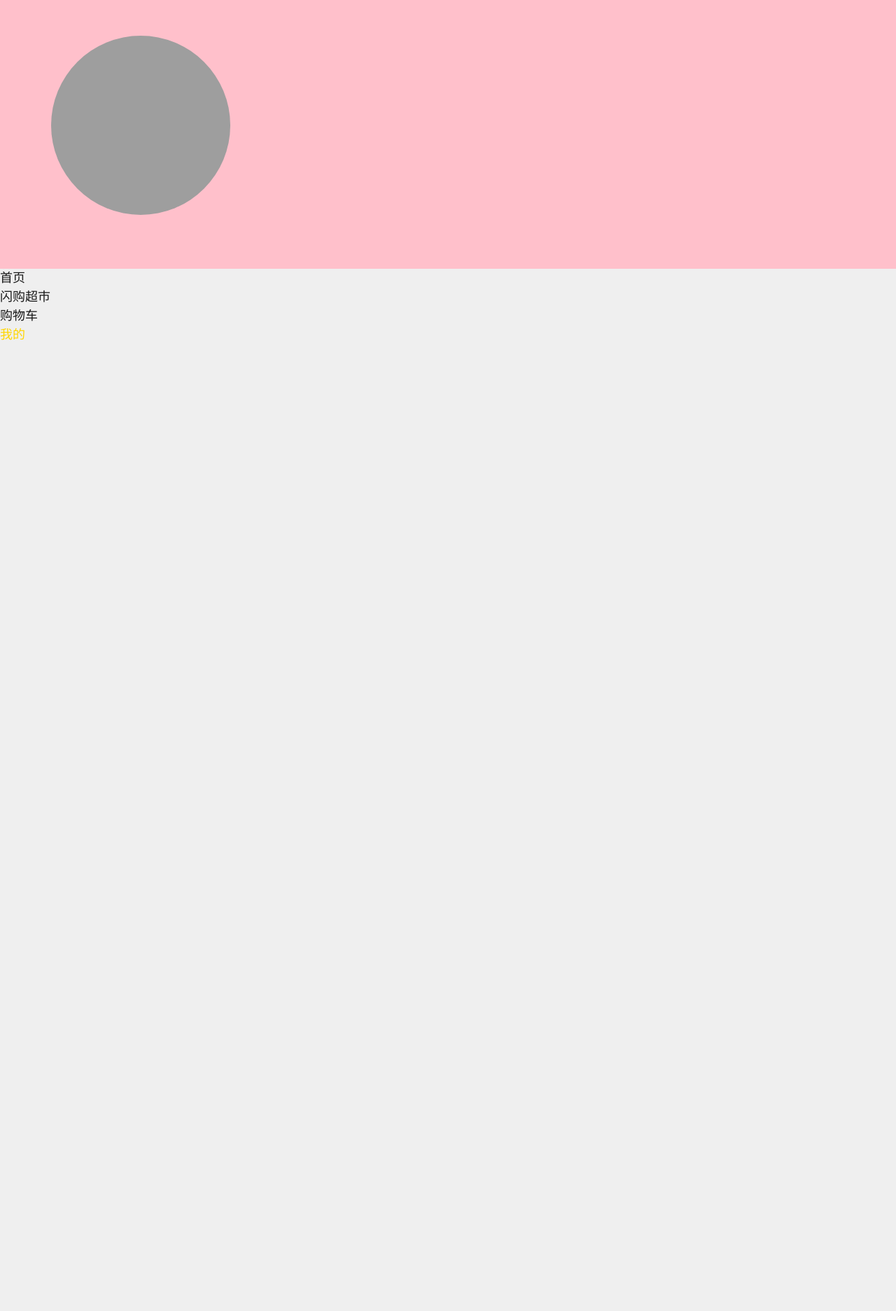
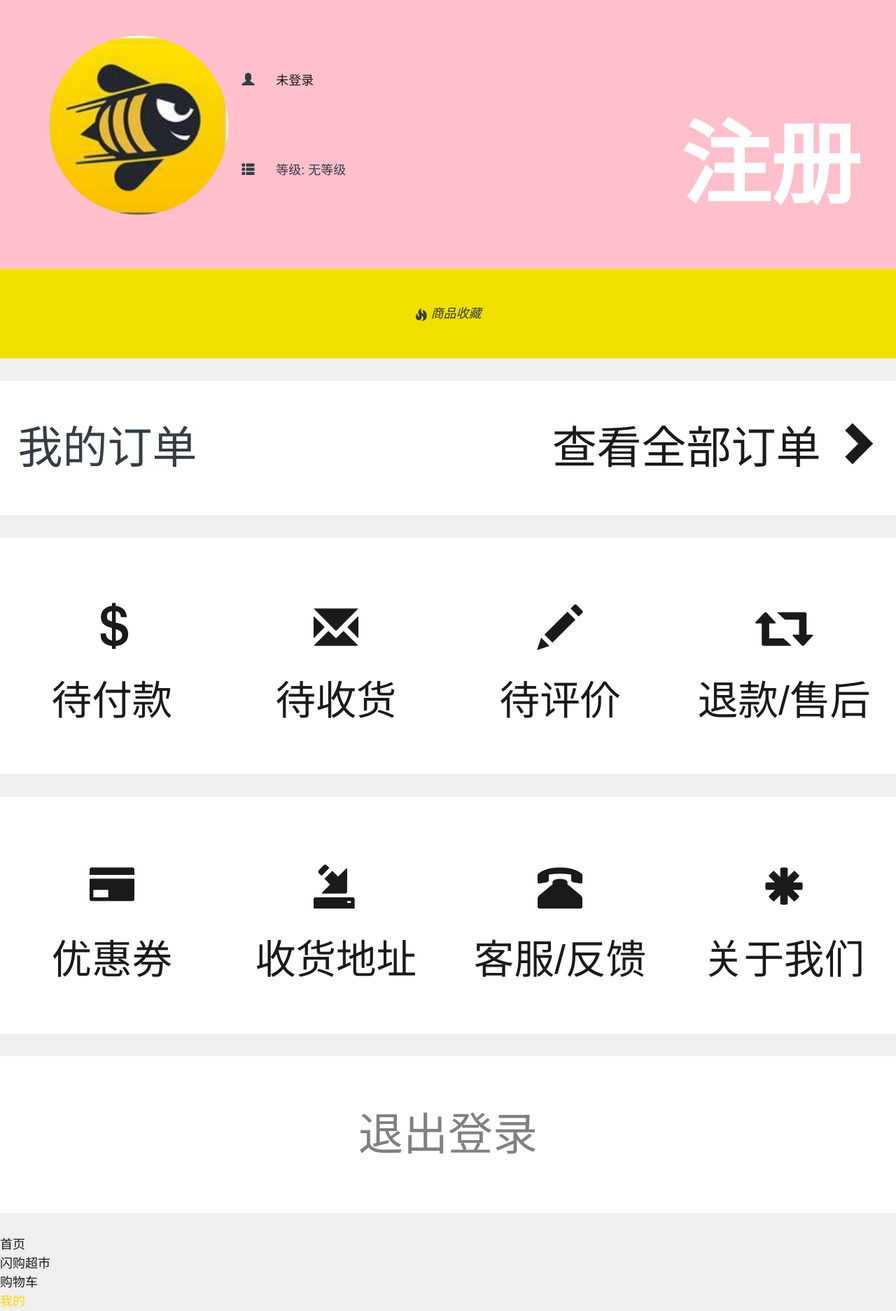
Before and after one commit to kenzhanglg/python1812axf, a Django app: page /axf/mine/ in a window 1280 px wide. Shown: the part 27-1900 px from the top of the page at 70% size. Before the commit the page ends 513 px from the top, so only its background shows below. Run offline with Django 3.2, Linux system fonts and the light colour scheme; some libraries are stand-ins or nearby versions; grey boxes are pictures that could not be loaded.

Commit message:
我的部分

```diff
--- a/app/urls.py
+++ b/app/urls.py
@@ -3,9 +3,9 @@ from app import views
 
 urlpatterns = [
     url(r'^$',views.home,name='home'),
-    # url(r'^market/$', views.market, name='marketbase'),
-    # url(r'^market/(\d+)/$', views.market, name='market'),
-    url(r'^market/$', views.market, name='market'),
+    url(r'^market/$', views.market, name='marketbase'),
+    url(r'^market/(?P<childid>\d+)/(?P<sortid>\d+)/$', views.market, name='market'),
+    # url(r'^market/$', views.market, name='market'),
 
     url(r'^cart/$', views.cart, name='cart'),
     url(r'^mine/$', views.mine, name='mine'),
--- a/app/views.py
+++ b/app/views.py
@@ -34,7 +34,7 @@ def home(request):
     return render(request,'home/home.html',context=response_dir)
 
 # def market(request,categoryid=104749,):
-def market(request):
+def market(request,childid='0',sortid='0'):
 
     foodtypes = Foodtype.objects.all()
     #商品信息
@@ -45,11 +45,38 @@ def market(request):
 
     index= int(request.COOKIES.get('index','0'))
     categoryid = foodtypes[index].typeid
-    goods_list = Goods.objects.filter(categoryid=categoryid)
+    # goods_list = Goods.objects.filter(categoryid=categoryid)
+    if childid == '0':
+        goods_list = Goods.objects.filter(categoryid=categoryid)
+    else:
+        goods_list = Goods.objects.filter(childcid=childid)
+
+    if sortid == '1':
+        goods_list = goods_list.order_by('-productnum')
+    elif sortid == '2':
+        goods_list = goods_list.order_by('price')
+    elif sortid == '3':
+        goods_list = goods_list.order_by('-price')
+
+
+    childtypenames = foodtypes[index].childtypenames
+    childtype_list = []
+    for item in childtypenames.split('#'):
+        item_arr = item.split(':')
+        temp_arr = {
+            'name':item_arr[0],
+            'id':item_arr[1],
+        }
+        childtype_list.append(temp_arr)
+
+
+
+
     response_str = {
         'foodtypes':foodtypes,
         'goods_list':goods_list,
-
+        'childtype_list':childtype_list,
+        'childid':childid,
     }
     return render(request,'market/market.html',context=response_str)
 
--- a/static/mine/js/mine.js
+++ b/static/mine/js/mine.js
@@ -0,0 +1,3 @@
+$(function () {
+    $('.mine').width(innerWidth)
+})
--- a/templates/base/base.html
+++ b/templates/base/base.html
@@ -11,8 +11,8 @@
 
     <link href="https://cdn.bootcss.com/twitter-bootstrap/3.3.7/css/bootstrap.min.css" rel="stylesheet">
 
-    <link rel="stylesheet" href="{% static  'base/css/reset.css' %}">
-    <link rel="stylesheet" href="{% static  'base/css/base.css' %}">
+    <link rel="stylesheet" href="{% static 'base/css/reset.css' %}">
+    <link rel="stylesheet" href="{% static 'base/css/base.css' %}">
     {% block extcss %}
     {% endblock %}
 
@@ -42,7 +42,7 @@
                     <div class="name">首页</div>
                 </div>
             </a>
-            <a href="{% url 'axf:market' %}" class="market">
+            <a href="{% url 'axf:marketbase' %}" class="market">
                 <div class="item">
                     <div class="img"><span></span></div>
                     <div class="name">闪购超市</div>
--- a/templates/mine/mine.html
+++ b/templates/mine/mine.html
@@ -6,6 +6,7 @@
 {% endblock %}
 
 {% block extcss %}
+
     <link rel="stylesheet" href="{% static 'mine/css/mine.css' %}">
 {% endblock %}
 
@@ -16,21 +17,116 @@
             <img src="{% static 'mine/img/axf.png' %}" alt="">
         </div>
         <div class="user-content">
-            <p></p>
+            <p>
+                <span class="glyphicon glyphicon-user"></span>
+                <a href="#">未登录</a>
+            </p>
+            <p>
+                <span class="glyphicon glyphicon-th-list"></span>
+                等级: 无等级
+            </p>
+            <a href="#" class="register">注册</a>
         </div>
 
     </div>
 
-    <div class="collect"></div>
+    <div class="collect">
+        <span class="glyphicon glyphicon-fire "></span>
+        <i>商品收藏</i>
+    </div>
 
-    <div class="other"></div>
+    <div class="other">
+        <section class="my">
+            <span>我的订单</span>
+            <a href="#">查看全部订单 <i class="glyphicon glyphicon-chevron-right"></i></a>
+        </section>
 
+        <section>
+            <ul>
+                <li>
+                    <a href="">
+                    <dl>
+                        <dt class="glyphicon glyphicon-usd"></dt>
+                        <dd>待付款</dd>
+                    </dl>
+                    </a>
+                </li>
+                <li>
+                    <a href="">
+                    <dl>
+                        <dt class="glyphicon glyphicon-envelope"></dt>
+                        <dd>待收货</dd>
+                    </dl>
+                    </a>
+                </li>
+                <li>
+                    <a href="">
+                    <dl>
+                        <dt class="glyphicon glyphicon-pencil"></dt>
+                        <dd>待评价</dd>
+                    </dl>
+                    </a>
+                </li>
+                <li>
+                    <a href="">
+                    <dl>
+                        <dt class="glyphicon glyphicon-retweet"></dt>
+                        <dd>退款/售后</dd>
+                    </dl>
+                    </a>
+                </li>
+            </ul>
+        </section>
 
+        <section>
+            <ul>
+                <li>
+                    <a href="">
+                    <dl>
+                        <dt class="glyphicon glyphicon-credit-card"></dt>
+                        <dd>优惠券</dd>
+                    </dl>
+                    </a>
+                </li>
+                <li>
+                    <a href="">
+                    <dl>
+                        <dt class="glyphicon glyphicon-import"></dt>
+                        <dd>收货地址</dd>
+                    </dl>
+                    </a>
+                </li>
+                <li>
+                    <a href="">
+                    <dl>
+                        <dt class="glyphicon glyphicon-phone-alt"></dt>
+                        <dd>客服/反馈</dd>
+                    </dl>
+                    </a>
+                </li>
+                <li>
+                    <a href="">
+                    <dl>
+                        <dt class="glyphicon glyphicon-asterisk"></dt>
+                        <dd>关于我们</dd>
+                    </dl>
+                    </a>
+                </li>
+
+            </ul>
+        </section>
+
+        <section class="quit">
+
+                <a href="#">退出登录</a>
+
+        </section>
+
+    </div>
 </div>
-
 
 {% endblock %}
 
 {% block extjs %}
-    <link rel="stylesheet" href="{% static 'mine/js/mine.js' %}">
+    <script src="{% static 'mine/js/mine.js' %}"></script>
 {% endblock %}
```
Also changed, not shown: static/market/js/market.js (+61 -0 lines), templates/market/market.html (+30 -7 lines), static/mine/img/axf.png (added).
